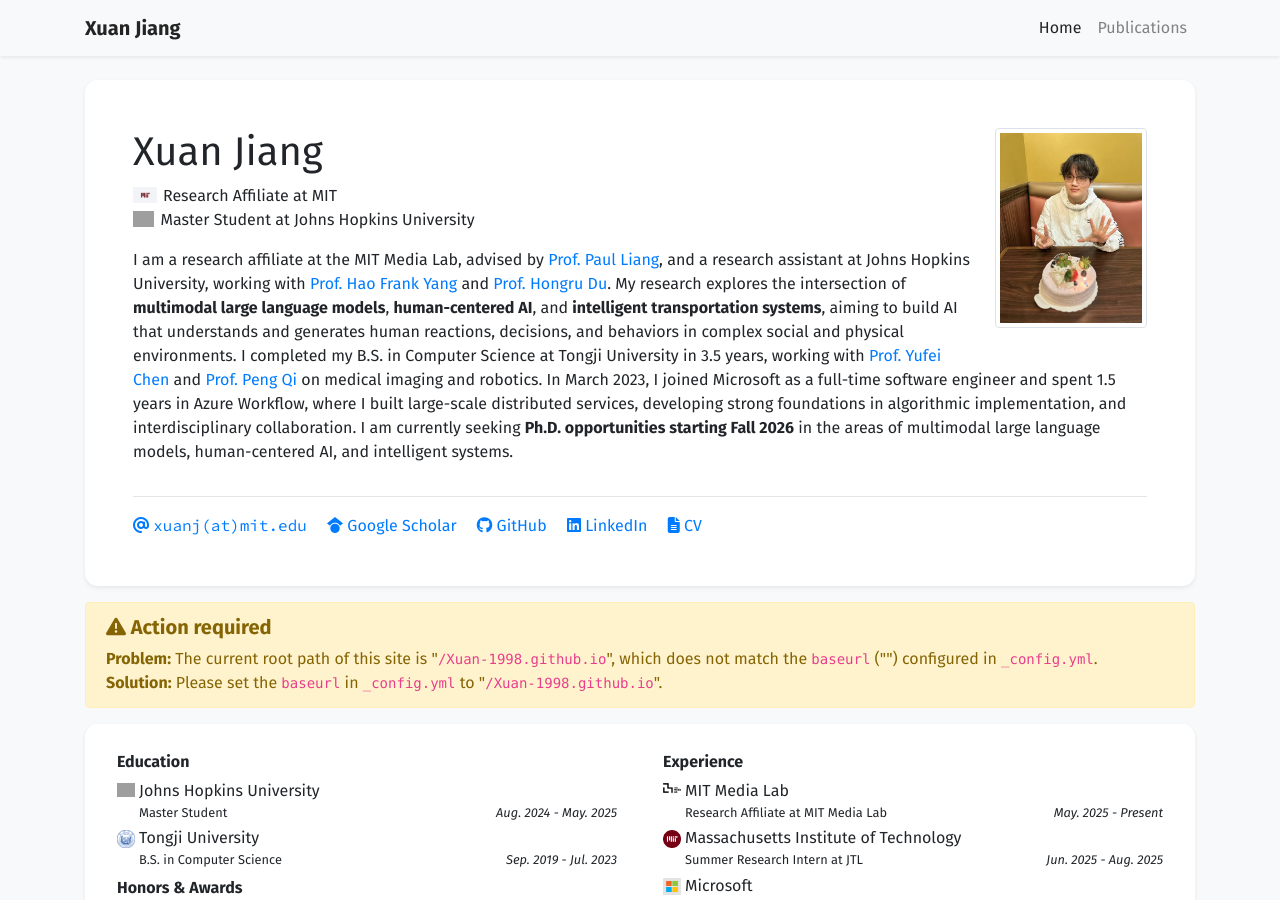
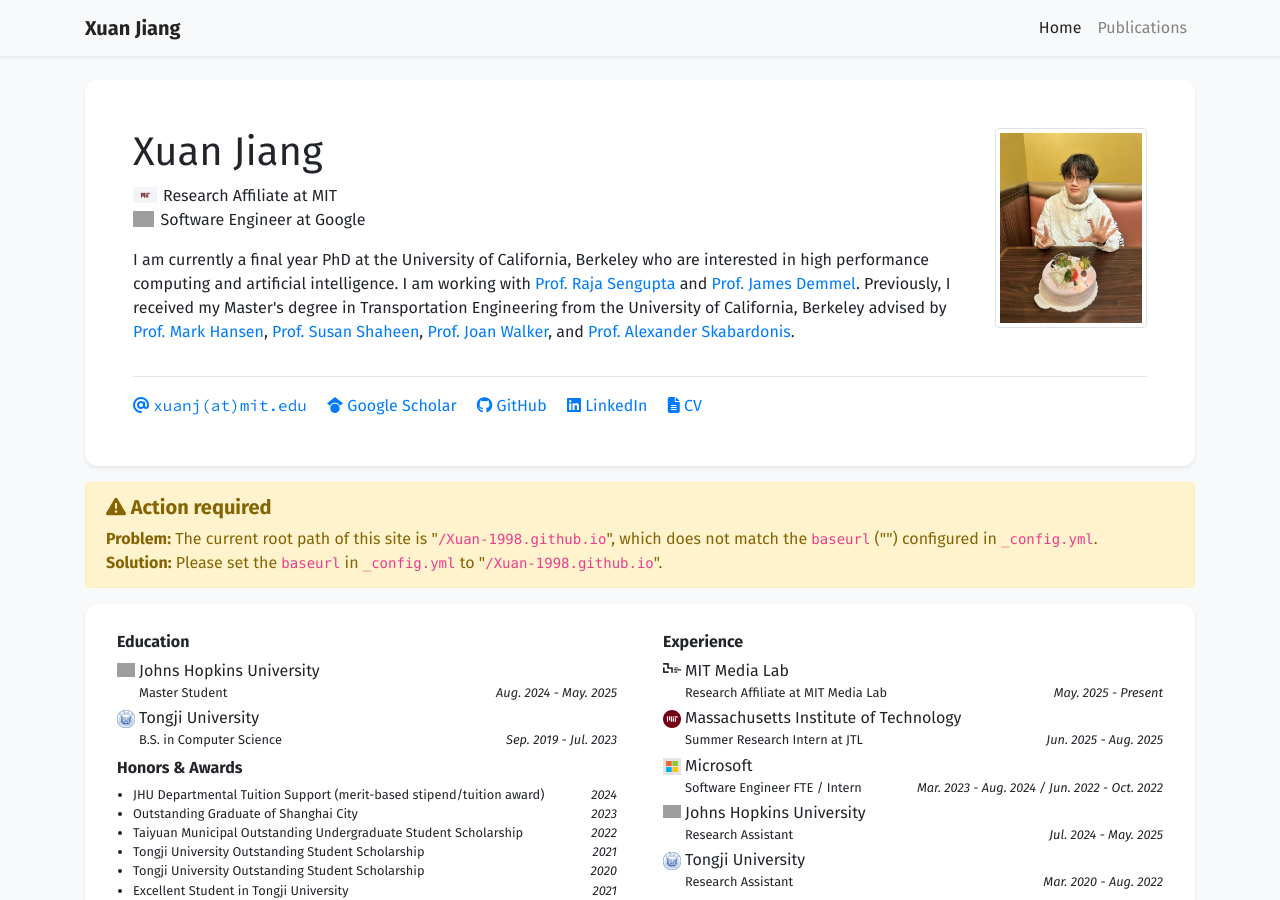
Before and after one commit to Xuan-1998/Xuan-1998.github.io, a Jekyll site: the page built from index.html, in a window 1280 px wide and 900 px high. Built offline with Jekyll 4.4.1, drawn with Linux system fonts in a browser that asks for light colours; nearby versions of some CDN libraries; a style sheet for code colours, icons or effects is not loaded; grey boxes are pictures that could not be loaded.

Commit message:
Update bio: Change to UC Berkeley PhD profile

```diff
--- a/_data/profile.yml
+++ b/_data/profile.yml
@@ -5,8 +5,8 @@
 positions:
 - logo: /assets/images/badges/mit.png  # Logo is optional
   name: Research Affiliate at MIT
-- logo: /assets/images/badges/jhu.jpeg
-  name: Master Student at Johns Hopkins University
+- logo: /assets/images/badges/google.png
+  name: Software Engineer at Google
 
 
 email: "xuanj@mit.edu"
@@ -23,22 +23,14 @@
 short_bio_text_justify: false
 short_bio: >-
   <p>
-    I am a research affiliate at the
-    MIT Media Lab,
-    advised by <a href="https://pliang279.github.io/" target="_blank" rel="noopener">Prof. Paul Liang</a>, and a research assistant at
-    Johns Hopkins University, working with
-    <a href="https://www.haofrankyang.net/" target="_blank" rel="noopener">Prof. Hao Frank Yang</a> and
-    <a href="https://hongru94.github.io/" target="_blank" rel="noopener">Prof. Hongru Du</a>.
-    My research explores the intersection of <strong>multimodal large language models</strong>, <strong>human-centered AI</strong>,
-    and <strong>intelligent transportation systems</strong>, aiming to build AI that understands and generates human reactions, decisions,
-    and behaviors in complex social and physical environments.
-    I completed my B.S. in Computer Science at
-    Tongji University in 3.5 years, working with
-    <a href="https://ieeexplore.ieee.org/author/37407069800" target="_blank" rel="noopener">Prof. Yufei Chen</a> and
-    <a href="https://ieeexplore.ieee.org/author/37085342733" target="_blank" rel="noopener">Prof. Peng Qi</a> on medical imaging and robotics.
-    In March 2023, I joined Microsoft as a full-time software engineer and spent 1.5 years in
-    Azure Workflow, where I built large-scale distributed services, developing strong foundations in algorithmic implementation, and interdisciplinary collaboration.
-    I am currently seeking <strong>Ph.D. opportunities starting Fall 2026</strong> in the areas of multimodal large language models, human-centered AI, and intelligent systems.
+    I am currently a final year PhD at the University of California, Berkeley who are interested in high performance computing and artificial intelligence. I am working with
+    <a href="https://ce.berkeley.edu/people/faculty/sengupta" target="_blank" rel="noopener">Prof. Raja Sengupta</a> and
+    <a href="https://people.eecs.berkeley.edu/~demmel/" target="_blank" rel="noopener">Prof. James Demmel</a>.
+    Previously, I received my Master's degree in Transportation Engineering from the University of California, Berkeley advised by
+    <a href="https://ce.berkeley.edu/people/faculty/hansen" target="_blank" rel="noopener">Prof. Mark Hansen</a>,
+    <a href="https://ce.berkeley.edu/people/faculty/shaheen" target="_blank" rel="noopener">Prof. Susan Shaheen</a>,
+    <a href="https://ce.berkeley.edu/people/faculty/walker" target="_blank" rel="noopener">Prof. Joan Walker</a>, and
+    <a href="https://ce.berkeley.edu/people/faculty/skabardonis" target="_blank" rel="noopener">Prof. Alexander Skabardonis</a>.
   </p>
 
 portrait_url: /assets/images/photos/xuan_jiang_yougn.JPG
```
